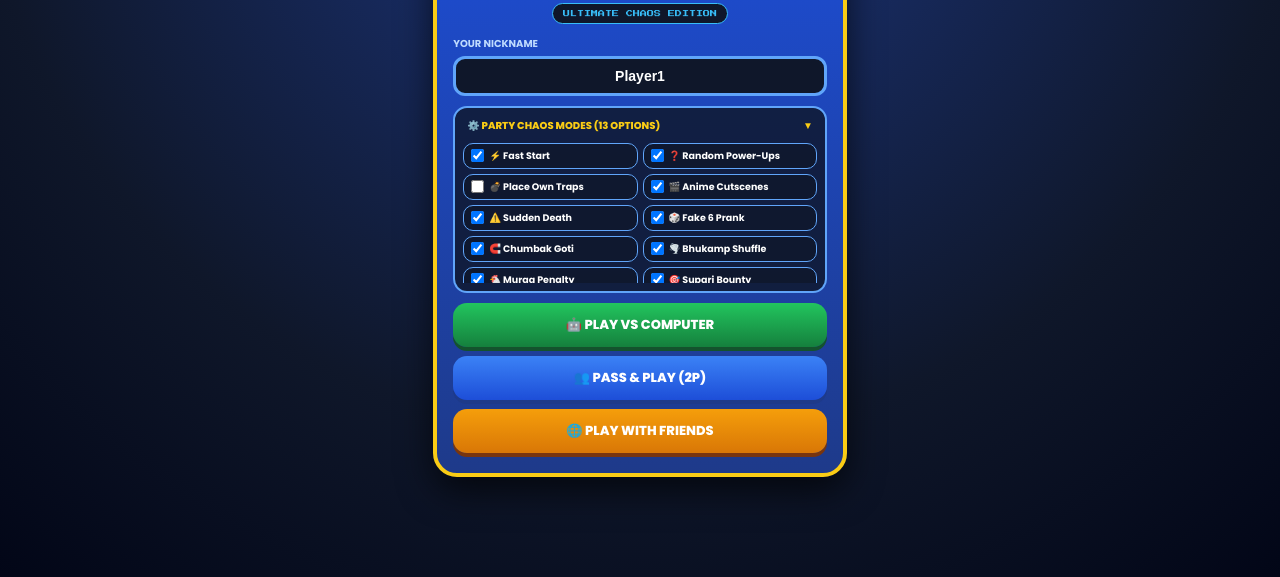
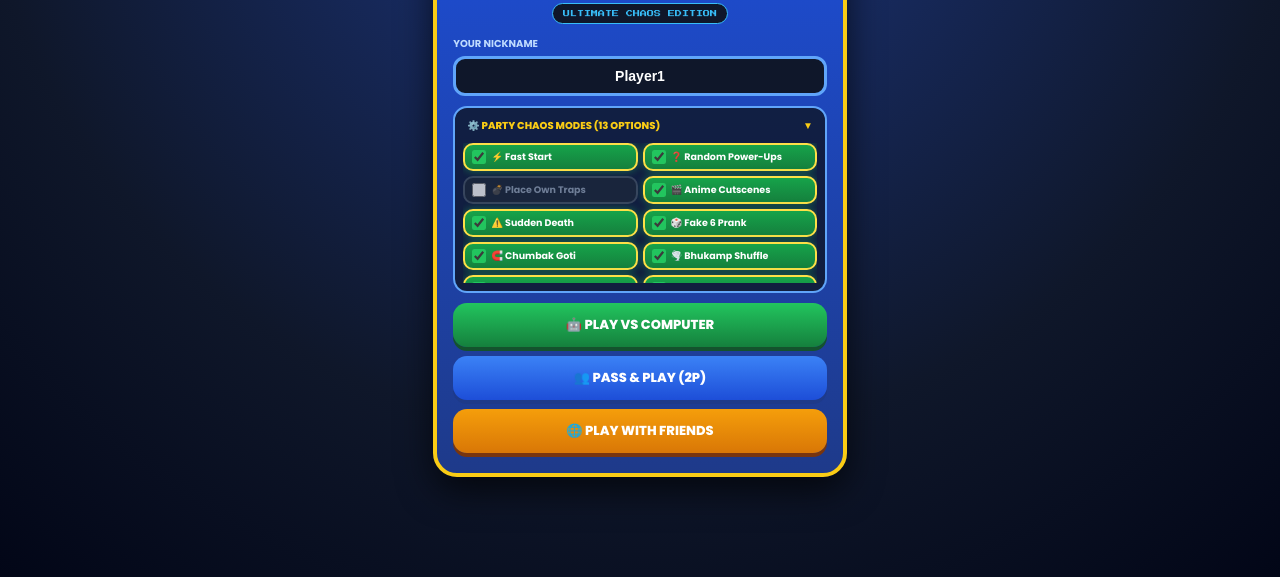
Before and after one commit to ERROR209/ludo-clash-8bit, a plain HTML site: page index.html in a window 1280 px wide. Shown: the part 223-800 px from the top of the page. Drawn offline with nearby package versions, Linux system fonts and the light colour scheme.

Commit message:
Fix ON/OFF visual styling for Party Chaos Mode checkboxes

```diff
--- a/style.css
+++ b/style.css
@@ -370,3 +370,24 @@ body {
 .quake-active {
   animation: quakeShake 0.45s ease-in-out 2;
 }
+
+/* CLEAR ON/OFF VISUAL STATE FOR CHAOS TOGGLE CHIPS */
+.toggle-chip {
+  background: #1e293b !important;
+  border: 2px solid #475569 !important;
+  color: #94a3b8 !important;
+  opacity: 0.72;
+  transition: all 0.15s ease;
+}
+.toggle-chip input[type="checkbox"] {
+  accent-color: #22c55e;
+  width: 14px;
+  height: 14px;
+}
+.toggle-chip:has(input:checked) {
+  background: linear-gradient(180deg, #16a34a, #15803d) !important;
+  border-color: #fde047 !important;
+  color: #ffffff !important;
+  opacity: 1 !important;
+  box-shadow: 0 0 8px rgba(34, 197, 94, 0.45);
+}
```
